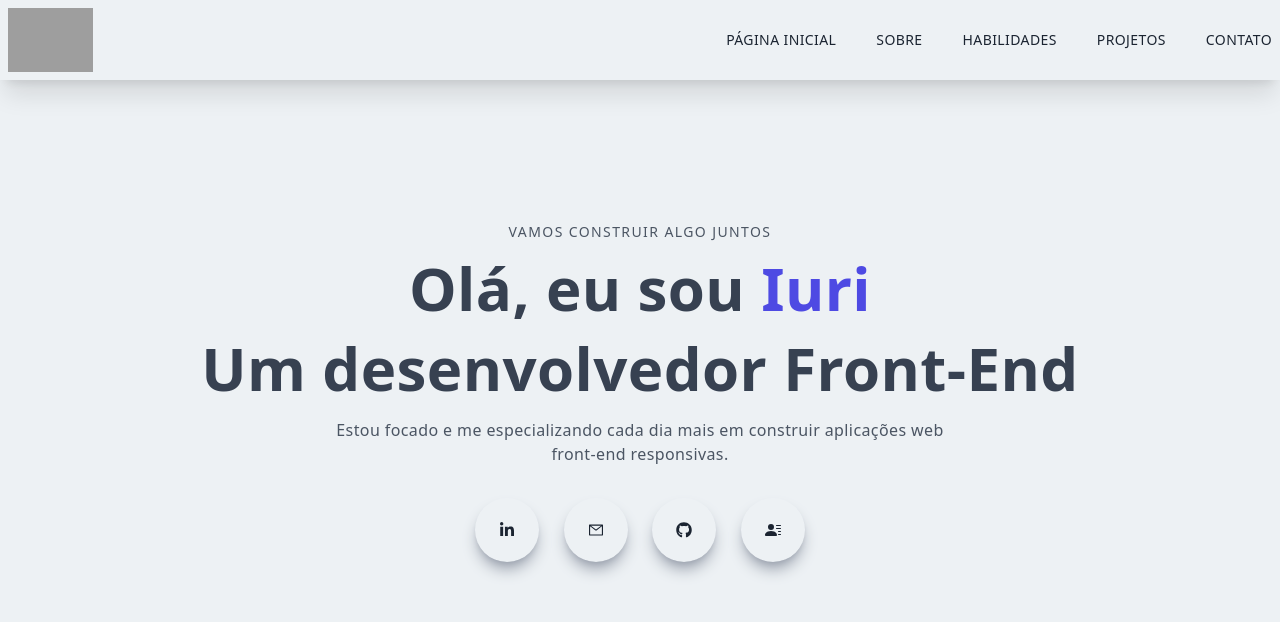
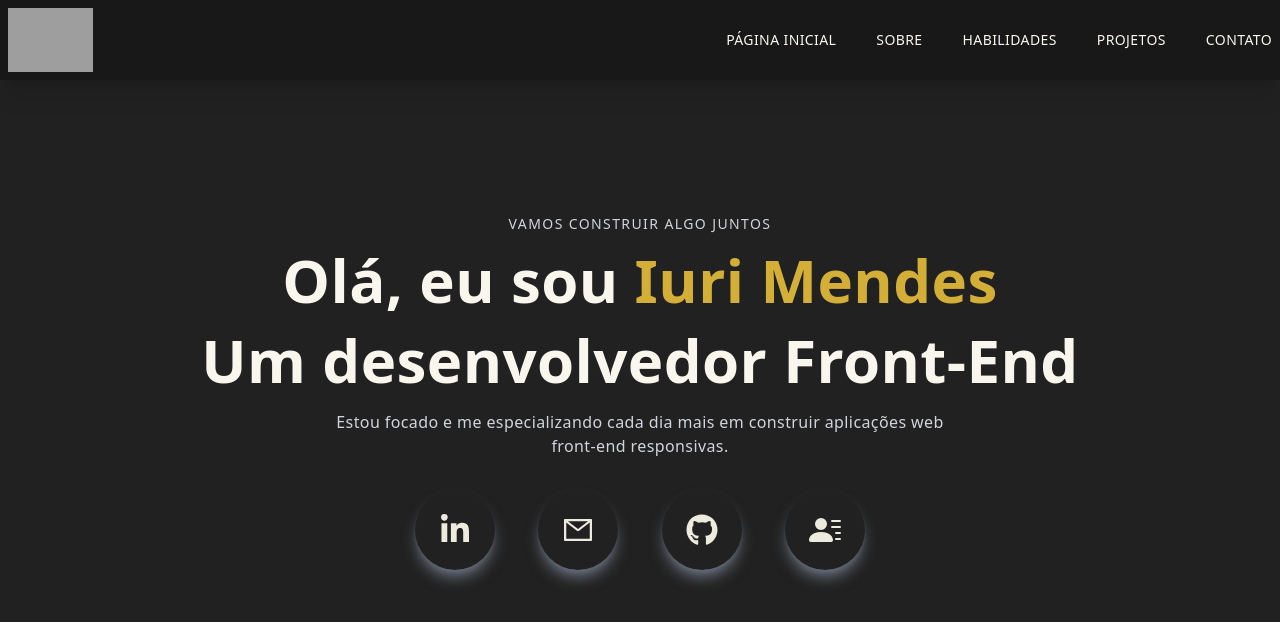
Before and after one commit to fcoiuri/portfolio, a Next.js app: page / in a window 1280 px wide. Shown: the top 622 px of the page. Built offline with nearby package versions, Linux system fonts and the light colour scheme; grey boxes are pictures that could not be loaded.

Commit message:
feat: add projects component and add dark mode

```diff
--- a/src/components/Main.tsx
+++ b/src/components/Main.tsx
@@ -13,42 +13,42 @@ const Main = () => {
     >
       <div className='max-w-[1240px] w-full h-full mx-auto p-2 flex justify-center items-center'>
         <div>
-          <p className='uppercase text-sm tracking-widest text-gray-600 font-medium'>
+          <p className='uppercase text-sm tracking-widest text-gray-300 font-medium'>
             Vamos construir algo juntos
           </p>
-          <h1 className='py-4 text-gray-700'>
+          <h1 className='py-4 text-[#F9F6EE]'>
             Olá, eu sou
-            <span className='text-[#4e4ae3]'>&nbsp;Iuri</span>
+            <span className='text-[#d4af37]'>&nbsp;Iuri Mendes</span>
           </h1>
-          <h1 className='py-1 text-gray-700'>Um desenvolvedor Front-End</h1>
-          <p className='py-4 text-gray-600 max-w-[70%] m-auto font-medium'>
+          <h1 className='py-1 '>Um desenvolvedor Front-End</h1>
+          <p className='py-4 text-gray-300 max-w-[70%] m-auto font-medium'>
             Estou focado e me especializando cada dia mais em construir
             aplicações web front-end responsivas.
           </p>
-          <div className='flex items-center justify-between max-w-[330px] m-auto py-4'>
+          <div className='flex items-center justify-between max-w-[450px] m-auto py-4'>
             <div
-              className='rounded-full shadow-lg shadow-gray-400
-                p-6 cursor-pointer hover:scale-110 ease-in duration-300'
+              className='rounded-full shadow-lg shadow-gray-500
+                p-6 cursor-pointer hover:scale-125 ease-in duration-300'
             >
-              <FaLinkedinIn />
+              <FaLinkedinIn size={'2em'} />
             </div>
             <div
-              className='rounded-full shadow-lg shadow-gray-400
-                p-6 cursor-pointer hover:scale-110 ease-in duration-300'
+              className='rounded-full shadow-lg shadow-gray-500
+                p-6 cursor-pointer hover:scale-125 ease-in duration-300'
             >
-              <AiOutlineMail />
+              <AiOutlineMail size={'2em'} />
             </div>
             <div
-              className='rounded-full shadow-lg shadow-gray-400
-                p-6 cursor-pointer hover:scale-110 ease-in duration-300'
+              className='rounded-full shadow-lg shadow-gray-500
+                p-6 cursor-pointer hover:scale-125 ease-in duration-300'
             >
-              <FaGithub />
+              <FaGithub size={'2em'} />
             </div>
             <div
-              className='rounded-full shadow-lg shadow-gray-400
-                p-6 cursor-pointer hover:scale-110 ease-in duration-300'
+              className='rounded-full shadow-lg shadow-gray-500
+                p-6 cursor-pointer hover:scale-125 ease-in duration-300'
             >
-              <BsFillPersonLinesFill />
+              <BsFillPersonLinesFill size={'2em'} />
             </div>
           </div>
         </div>
--- a/src/components/Navbar.tsx
+++ b/src/components/Navbar.tsx
@@ -11,7 +11,7 @@ const Navbar = () => {
   const handleNav = () => setNav(!nav);
 
   return (
-    <div className='fixed w-full h-20 shadow-xl z-[100]'>
+    <div className='fixed w-full h-20 shadow-xl z-[100] bg-[#181818]'>
       <div className='flex justify-between items-center w-full h-full px-2 2xl:px-16'>
         <Image
           src='/../public/assets/navLogo.png'
@@ -20,29 +20,21 @@ const Navbar = () => {
           height='50'
         />
         <div>
-          <ul className='hidden md:flex'>
+          <ul className='hidden md:flex '>
             <Link href='/'>
-              <li className='ml-10 text-sm uppercase hover:border-b'>
-                Página Inicial
-              </li>
+              <li className='ml-10 text-sm uppercase'>Página Inicial</li>
             </Link>
             <Link href='/'>
-              <li className='ml-10 text-sm uppercase hover:border-b'>Sobre</li>
+              <li className='ml-10 text-sm uppercase'>Sobre</li>
             </Link>
             <Link href='/'>
-              <li className='ml-10 text-sm uppercase hover:border-b'>
-                Habilidades
-              </li>
+              <li className='ml-10 text-sm uppercase'>Habilidades</li>
             </Link>
             <Link href='/'>
-              <li className='ml-10 text-sm uppercase hover:border-b'>
-                Projetos
-              </li>
+              <li className='ml-10 text-sm uppercase'>Projetos</li>
             </Link>
             <Link href='/'>
-              <li className='ml-10 text-sm uppercase hover:border-b'>
-                Contato
-              </li>
+              <li className='ml-10 text-sm uppercase'>Contato</li>
             </Link>
           </ul>
           <div className='md:hidden cursor-pointer' onClick={handleNav}>
@@ -59,7 +51,7 @@ const Navbar = () => {
         <div
           className={
             nav
-              ? 'fixed left-0 top-0 w-[75%] sm:w-[60%] md:w-[45%] h-screen  bg-[#ecf0f3] p-10 ease-in duration-500'
+              ? 'fixed left-0 top-0 w-[75%] sm:w-[60%] md:w-[45%] h-screen  bg-[#282828] p-10 ease-in duration-500'
               : 'fixed left-[-100%] top-0 p-10 ease-in duration-500'
           }
         >
@@ -72,7 +64,7 @@ const Navbar = () => {
                 height='50'
               />
               <div
-                className='rounded-full shadow-lg shadow-gray-400 p-3 cursor-pointer'
+                className='rounded-full shadow-md shadow-gray-300 p-3 cursor-pointer'
                 onClick={handleNav}
               >
                 <AiOutlineClose />
@@ -103,7 +95,7 @@ const Navbar = () => {
               </Link>
             </ul>
             <div className='pt-20'>
-              <p className='uppercase tracking-widest text-[#4e4ae3] font-semibold'>
+              <p className='uppercase tracking-widest text-[#d4af37] font-semibold'>
                 Entre em contato
               </p>
               <div
@@ -111,28 +103,28 @@ const Navbar = () => {
               w-full sm:w-[80%]'
               >
                 <div
-                  className='rounded-full shadow-lg shadow-gray-400
+                  className='rounded-full shadow-lg shadow-gray-500
                 p-3 cursor-pointer hover:scale-105 ease-in duration-300'
                 >
-                  <FaLinkedinIn />
+                  <FaLinkedinIn size={'1.5em'} />
                 </div>
                 <div
-                  className='rounded-full shadow-lg shadow-gray-400
+                  className='rounded-full shadow-lg shadow-gray-500
                 p-3 cursor-pointer hover:scale-105 ease-in duration-300'
                 >
-                  <AiOutlineMail />
+                  <AiOutlineMail size={'1.5em'} />
                 </div>
                 <div
-                  className='rounded-full shadow-lg shadow-gray-400
+                  className='rounded-full shadow-lg shadow-gray-500
                 p-3 cursor-pointer hover:scale-105 ease-in duration-300'
                 >
-                  <FaGithub />
+                  <FaGithub size={'1.5em'} />
                 </div>
                 <div
-                  className='rounded-full shadow-lg shadow-gray-400
+                  className='rounded-full shadow-lg shadow-gray-500
                 p-3 cursor-pointer hover:scale-105 ease-in duration-300'
                 >
-                  <BsFillPersonLinesFill />
+                  <BsFillPersonLinesFill size={'1.5em'} />
                 </div>
               </div>
             </div>
--- /dev/null
+++ b/src/components/ProjectItem.tsx
@@ -0,0 +1,48 @@
+import React from 'react';
+import Image, { StaticImageData } from 'next/image';
+import Link from 'next/link';
+
+interface ProjectItemProps {
+  imgSrc: StaticImageData;
+  title: string;
+  projectUrl: string;
+  technology: string;
+}
+
+export const ProjectItem: React.FC<ProjectItemProps> = ({
+  imgSrc,
+  title,
+  projectUrl,
+  technology
+}) => {
+  return (
+    <div
+      className='relative flex items-center justify-center
+  h-auto w-full shadow-xl shadow-gray-300 rounded-xl p-4
+  group hover:bg-gradient-to-r from-[#BF953F] via-[#B38728] to-[#FCF6BA]'
+    >
+      <Image
+        className='rounded-xl group-hover:opacity-10'
+        src={imgSrc}
+        alt='Recognição Visuográfica de local de crime'
+      />
+      <div
+        className='hidden group-hover:block absolute top-[50%]
+      left-[50%] translate-x-[-50%] translate-y-[-50%]'
+      >
+        <h3 className='text-2xl text-white tracking-wider text-center'>
+          {title}
+        </h3>
+        <p className='pb-4 pt-4 text-white text-center'>{technology}</p>
+        <Link href={projectUrl}>
+          <p
+            className='text-center py-3 rounded-lg bg-white
+        text-gray-700 font-bold text-lg cursor-pointer'
+          >
+            Mais informações
+          </p>
+        </Link>
+      </div>
+    </div>
+  );
+};
--- /dev/null
+++ b/src/components/Projects.tsx
@@ -0,0 +1,38 @@
+import React from 'react';
+import { ProjectItem } from './ProjectItem';
+import recognitionImg from '../../public/assets/projects/recognition.png';
+import pokemonImg from '../../public/assets/projects/pokemon.png';
+
+const Projects = () => {
+  return (
+    <div
+      className='w-full'
+      data-aos='zoom-in'
+      data-aos-duration='2000'
+      data-aos-mirror='true'
+    >
+      <div className='max-w-[1240px] mx-auto px-2 py-16'>
+        <p className='uppercase text-xl tracking-widest text-[#d4af37]'>
+          Projetos
+        </p>
+        <h2 className='py-2'>O que já desenvolvi</h2>
+        <div className='grid md:grid-cols-2 gap-8'>
+          <ProjectItem
+            title={'Recognição Visuográfica'}
+            imgSrc={recognitionImg}
+            projectUrl={'/recognition'}
+            technology={'React.js'}
+          />
+          <ProjectItem
+            title={'Pokémon'}
+            imgSrc={pokemonImg}
+            projectUrl={'/pokemon'}
+            technology={'React.js'}
+          />
+        </div>
+      </div>
+    </div>
+  );
+};
+
+export default Projects;
--- a/src/components/Skills.tsx
+++ b/src/components/Skills.tsx
@@ -11,10 +11,10 @@ const Skills = () => {
       data-aos-mirror='true'
     >
       <div className='max-w-[1240px] mx-auto flex flex-col justify-center h-full'>
-        <p className='uppercase text-xl tracking-widest text-[#4e4ae3]'>
+        <p className='uppercase text-xl tracking-widest text-[#d4af37]'>
           Habilidades
         </p>
-        <h2 className='py-2'>O que eu faço</h2>
+        <h2 className='py-2'>Tecnologias que domino</h2>
         <div className='grid md:grid-cols-2 lg:grid-cols-4 gap-8'>
           <SkillsDetails
             imgSrc='/../public/assets/skills/react.png'
--- a/src/pages/index.tsx
+++ b/src/pages/index.tsx
@@ -4,6 +4,7 @@ import Navbar from '@/components/Navbar';
 import Main from '@/components/Main';
 import About from '@/components/About';
 import Skills from '@/components/Skills';
+import Projects from '@/components/Projects';
 
 export default function Home() {
   return (
@@ -18,6 +19,7 @@ export default function Home() {
       <Main />
       <About />
       <Skills />
+      <Projects />
     </>
   );
 }
--- a/src/styles/globals.css
+++ b/src/styles/globals.css
@@ -4,7 +4,7 @@
 
 @layer base {
   body {
-    @apply bg-[#edf1f4] text-[#1b2431] tracking-wide;
+    @apply bg-[#212121] text-[#EDEADE] tracking-wide;
   }
 
   h1,
@@ -13,7 +13,7 @@
   h4,
   h5,
   h6 {
-    @apply font-bold;
+    @apply font-bold text-[#F9F6EE];
   }
 
   h1 {
@@ -25,11 +25,15 @@
   }
 
   li {
-    @apply cursor-pointer;
+    @apply cursor-pointer hover:no-underline text-[#F9F6EE];
+  }
+
+  p {
+    @apply text-[#F9F6EE];
   }
 
   button {
-    @apply shadow-xl shadow-gray-400 rounded-xl
-    uppercase bg-gradient-to-r from-[#6662e7] to-[#7ea4ff] text-white;
+    @apply shadow-xl shadow-gray-300 rounded-xl
+    uppercase bg-gradient-to-r from-[#d4af37] to-[#daa520] text-white;
   }
 }
```
Also changed, not shown: src/components/About.tsx (+5 -5 lines).
